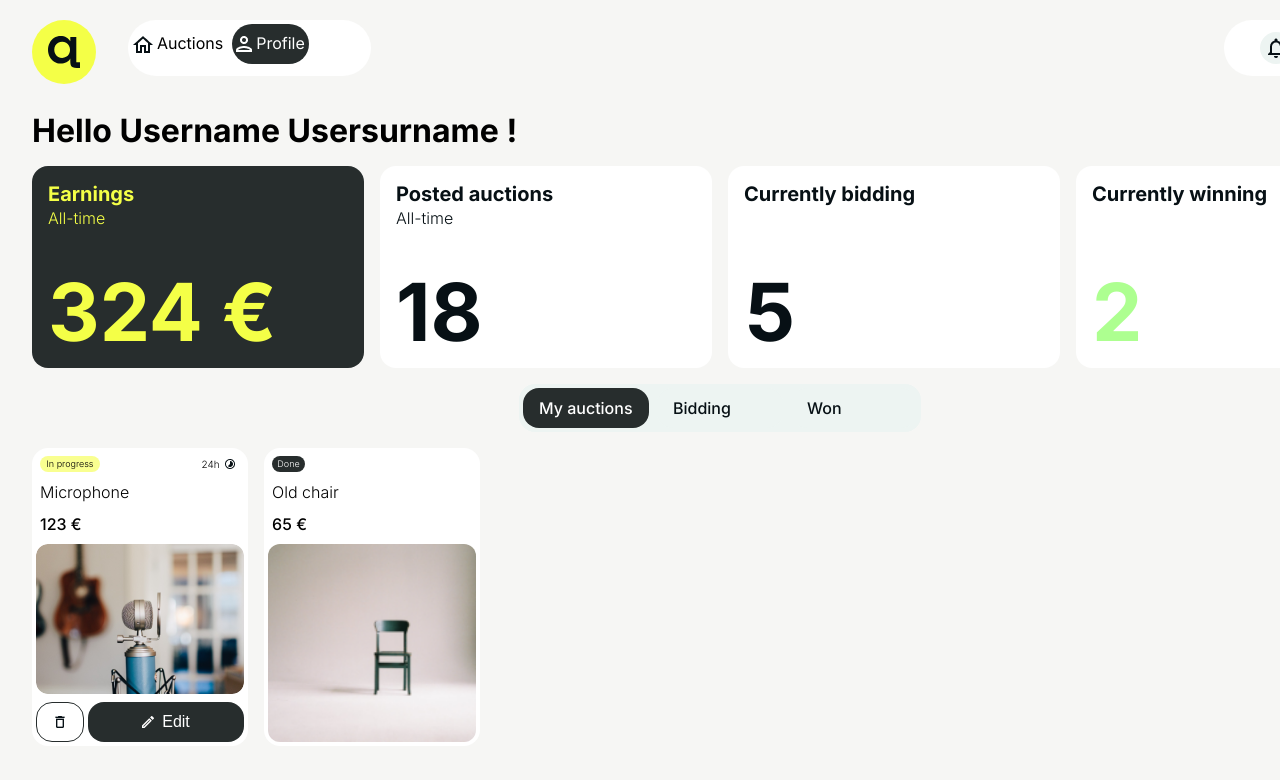
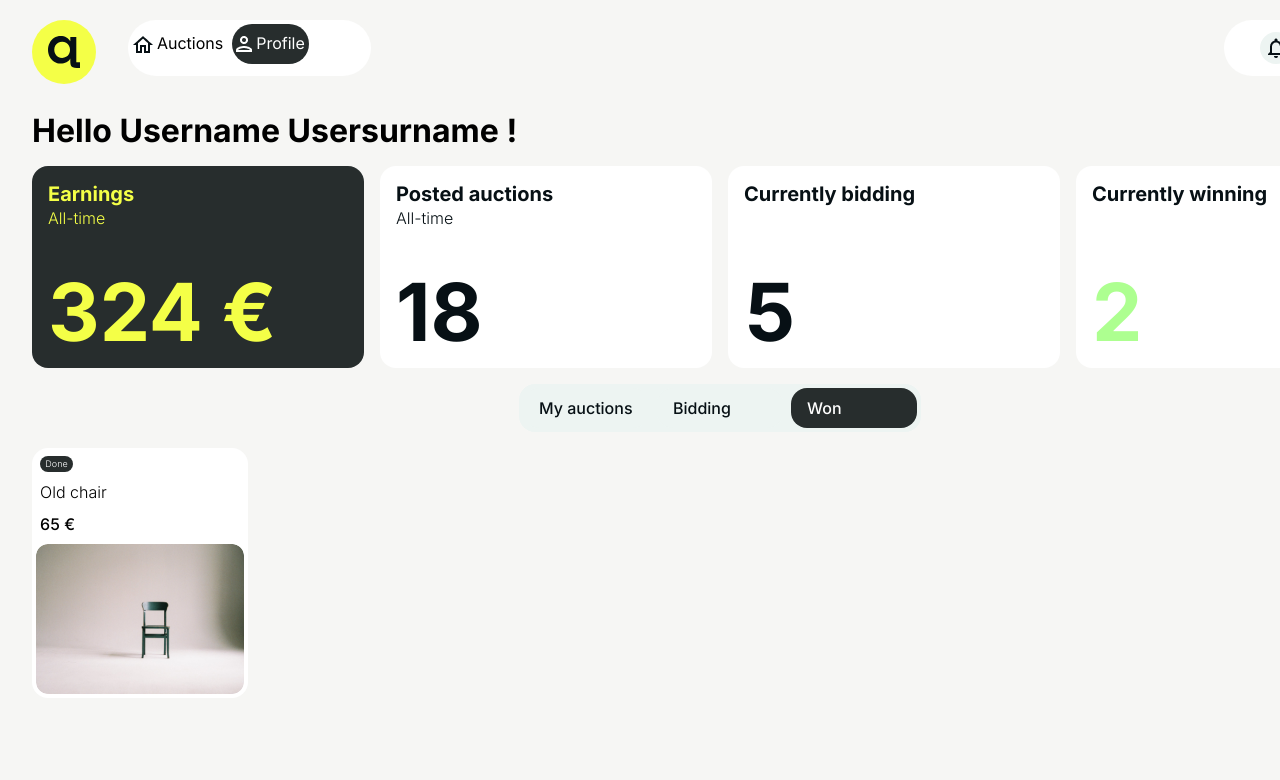
Before and after one commit to Jetrca92/auctionbay-frontend, a React (Create React App) app: page /profile-won in a window 1280 px wide. Shown: the top 780 px of the page. Built offline with nearby package versions, Linux system fonts and the light colour scheme.

Commit message:
Complete bidding and won auctions

```diff
--- a/src/components/profile/MyAuctions.tsx
+++ b/src/components/profile/BiddingComponent.tsx
@@ -2,39 +2,38 @@ import { FC } from 'react'
 import styles from 'styles/scss/MyAuctions.module.scss'
 import timeIcon from 'styles/images/time.png'
 import microphone from 'styles/images/microphone.png'
-import trash from 'styles/images/trash.png'
-import edit from 'styles/images/edit.png'
 import chair from 'styles/images/chair.png'
 
 const auctions = [
   {
-    title: 'Microphone',
+    title: 'Old chair',
     image: microphone,
-    starting_price: 123,
+    starting_price: 65,
     duration: 24,
-    is_active: true,
+    is_winning: true,
   },
   {
     title: 'Old chair',
     image: chair,
     starting_price: 65,
-    is_active: false,
+    duration: 24,
+    is_winning: false,
   },
 ]
-const MyAuctions: FC = () => {
+const BiddingComponent: FC = () => {
   return (
     <div className={styles.myAuctions}>
       {auctions.map((auction, index) => (
-        <div className={styles.cardInProgress} key={index}>
+        <div className={styles.cardBidding} key={index}>
           <div className={styles.content}>
             <div className={styles.tagHeader}>
-              {auction.is_active ? (
-                <div className={styles.tagInProgress}>
-                  <div className={styles.tagText}>In progress</div>
+              {auction.is_winning ? (
+                <div className={styles.tagWinning}>
+                  <div className={styles.tagText}>Winning</div>
                 </div>
               ) : (
-                <div className={styles.tagDone}>
-                  <div className={styles.tagText}>Done</div>
+                <div className={styles.tagOutbid}>
+                  <div className={styles.tagText}>Outbid</div>
                 </div>
               )}
               {auction.duration && (
@@ -52,25 +51,12 @@ const MyAuctions: FC = () => {
             <div className={styles.price}>{auction.starting_price} €</div>
           </div>
 
-          <div
-            className={`${auction.is_active ? styles.imageContainer : styles.imageContainerFull}`}
-          >
+          <div className={styles.imageContainer}>
             <img
               src={auction.image}
               alt={auction.title}
-              className={`${auction.is_active ? styles.image : styles.imageFull}`}
+              className={styles.image}
             />
-            {auction.is_active && (
-              <div className={styles.editFrame}>
-                <button className={styles.deleteBtn}>
-                  <img src={trash} alt="trash-con" />
-                </button>
-                <button className={styles.editBtn}>
-                  <img src={edit} alt="edit" />
-                  <div className={styles.btnLabel}>Edit</div>
-                </button>
-              </div>
-            )}
           </div>
         </div>
       ))}
@@ -78,4 +64,4 @@ const MyAuctions: FC = () => {
   )
 }
 
-export default MyAuctions
+export default BiddingComponent
--- a/src/components/profile/Content.tsx
+++ b/src/components/profile/Content.tsx
@@ -1,6 +1,6 @@
 import { routes } from 'constants/routesConstants'
-import { FC, ReactNode } from 'react'
-import { Link } from 'react-router-dom'
+import { FC, ReactNode, useEffect, useState } from 'react'
+import { Link, useLocation } from 'react-router-dom'
 import styles from 'styles/scss/ProfilePageLayout.module.scss'
 
 interface Props {
@@ -8,17 +8,46 @@ interface Props {
 }
 
 const Content: FC<Props> = ({ children }) => {
+  const location = useLocation()
+  const [activeTab, setActiveTab] = useState('')
+
+  useEffect(() => {
+    if (location.pathname === routes.PROFILE) {
+      setActiveTab('profile')
+    } else if (location.pathname === routes.BIDDING) {
+      setActiveTab('bidding')
+    } else if (location.pathname === routes.WON) {
+      setActiveTab('won')
+    }
+  }, [location.pathname])
+
   return (
     <div className={styles.content}>
       <div className={styles.tabBar}>
         <div className={styles.tabContainer}>
-          <Link className={styles.tabDark} to={routes.PROFILE}>
+          <Link
+            className={
+              activeTab === 'profile' ? styles.tabDark : styles.tabGrey
+            }
+            to={routes.PROFILE}
+            onClick={() => setActiveTab('profile')}
+          >
             My auctions
           </Link>
-          <Link className={styles.tabGrey} to={routes.BIDDING}>
+          <Link
+            className={
+              activeTab === 'bidding' ? styles.tabDark : styles.tabGrey
+            }
+            to={routes.BIDDING}
+            onClick={() => setActiveTab('bidding')}
+          >
             Bidding
           </Link>
-          <Link className={styles.tabGrey} to={routes.WON}>
+          <Link
+            className={activeTab === 'won' ? styles.tabDark : styles.tabGrey}
+            to={routes.WON}
+            onClick={() => setActiveTab('won')}
+          >
             Won
           </Link>
         </div>
--- /dev/null
+++ b/src/components/profile/WonComponent.tsx
@@ -0,0 +1,46 @@
+import { FC } from 'react'
+import styles from 'styles/scss/MyAuctions.module.scss'
+import chair from 'styles/images/chair.png'
+
+const auctions = [
+  {
+    title: 'Old chair',
+    image: chair,
+    starting_price: 65,
+    duration: 24,
+    is_done: true,
+  },
+]
+const WonComponent: FC = () => {
+  return (
+    <div className={styles.myAuctions}>
+      {auctions.map((auction, index) => (
+        <div className={styles.cardBidding} key={index}>
+          <div className={styles.content}>
+            <div className={styles.tagHeader}>
+              {auction.is_done && (
+                <div className={styles.tagDone}>
+                  <div className={styles.tagText}>Done</div>
+                </div>
+              )}
+            </div>
+            <div className={styles.titleContainer}>
+              <div className={styles.titleText}>{auction.title}</div>
+            </div>
+            <div className={styles.price}>{auction.starting_price} €</div>
+          </div>
+
+          <div className={styles.imageContainer}>
+            <img
+              src={auction.image}
+              alt={auction.title}
+              className={styles.image}
+            />
+          </div>
+        </div>
+      ))}
+    </div>
+  )
+}
+
+export default WonComponent
--- /dev/null
+++ b/src/pages/Bidding.tsx
@@ -0,0 +1,16 @@
+import Layout from 'components/ui/Layout'
+import { FC } from 'react'
+import ProfilePageLayout from 'components/profile/ProfilePageLayout'
+import BiddingComponent from 'components/profile/BiddingComponent'
+
+const Bidding: FC = () => {
+  return (
+    <Layout>
+      <ProfilePageLayout>
+        <BiddingComponent />
+      </ProfilePageLayout>
+    </Layout>
+  )
+}
+
+export default Bidding
--- /dev/null
+++ b/src/pages/Won.tsx
@@ -0,0 +1,16 @@
+import Layout from 'components/ui/Layout'
+import { FC } from 'react'
+import ProfilePageLayout from 'components/profile/ProfilePageLayout'
+import WonComponent from 'components/profile/WonComponent'
+
+const Won: FC = () => {
+  return (
+    <Layout>
+      <ProfilePageLayout>
+        <WonComponent />
+      </ProfilePageLayout>
+    </Layout>
+  )
+}
+
+export default Won
--- a/src/routes/Routes.tsx
+++ b/src/routes/Routes.tsx
@@ -7,6 +7,8 @@ import Login from 'pages/Login'
 import Register from 'pages/Register'
 import ForgotPassword from 'pages/ForgotPassword'
 import Profile from 'pages/Profile'
+import Bidding from 'pages/Bidding'
+import Won from 'pages/Won'
 
 export enum RouteType {
   PUBLIC,
@@ -60,12 +62,12 @@ export const AppRoutes: AppRoute[] = [
   {
     type: RouteType.PUBLIC,
     path: '/profile-bidding',
-    children: <Profile />,
+    children: <Bidding />,
   },
   {
     type: RouteType.PUBLIC,
     path: '/profile-won',
-    children: <Profile />,
+    children: <Won />,
   },
 ]
 
--- a/src/styles/scss/MyAuctions.module.scss
+++ b/src/styles/scss/MyAuctions.module.scss
@@ -11,12 +11,21 @@
   gap: 16px;
 }
 
-.cardInProgress {
+.card {
   width: 216px;
-  height: 298px;
   gap: 0px;
   border-radius: 16px;
   background: #ffffff;
+}
+
+.cardMyAuctions {
+  @extend .card;
+  height: 298px;
+}
+
+.cardBidding {
+  @extend .card;
+  height: 250px;
 }
 
 .content {
```
